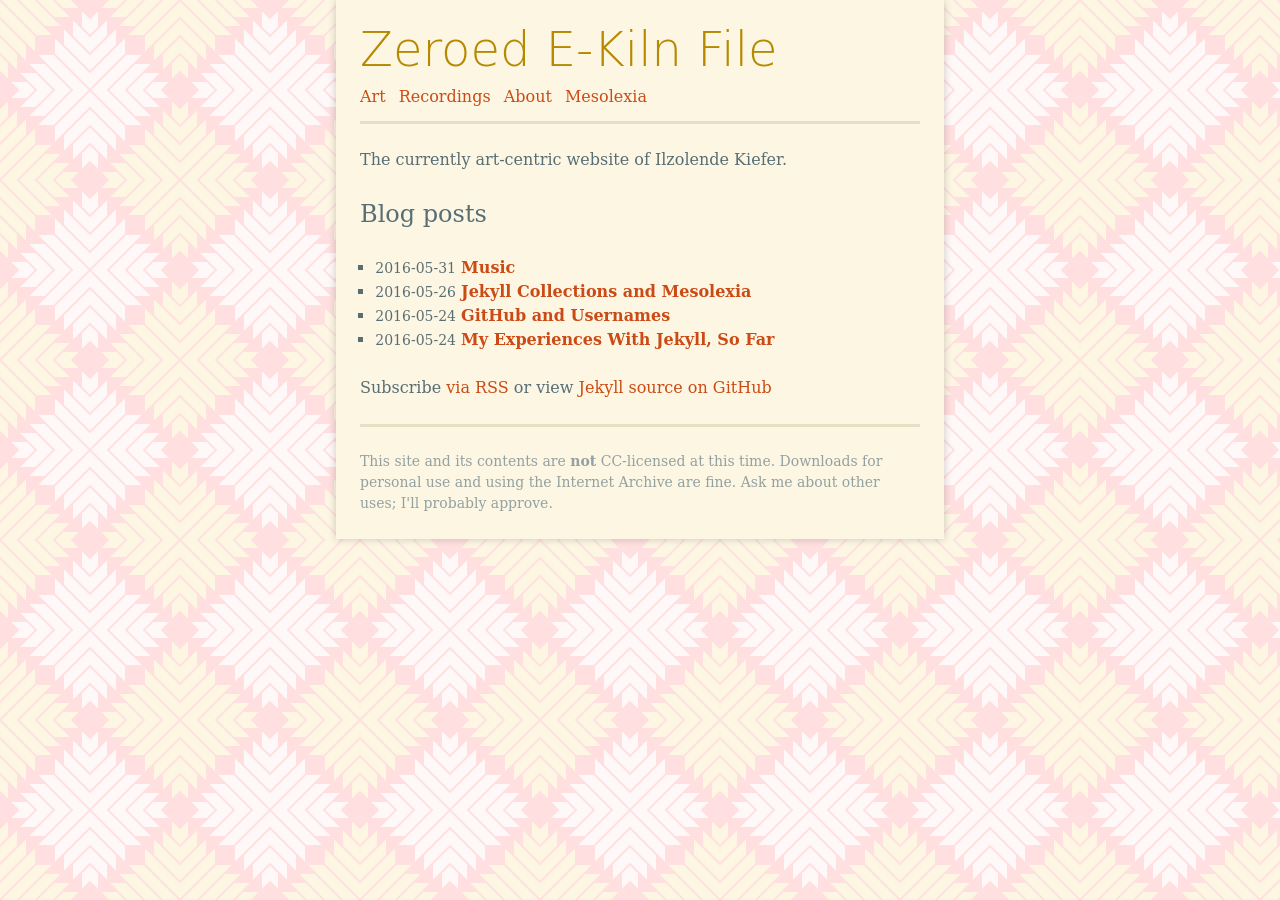
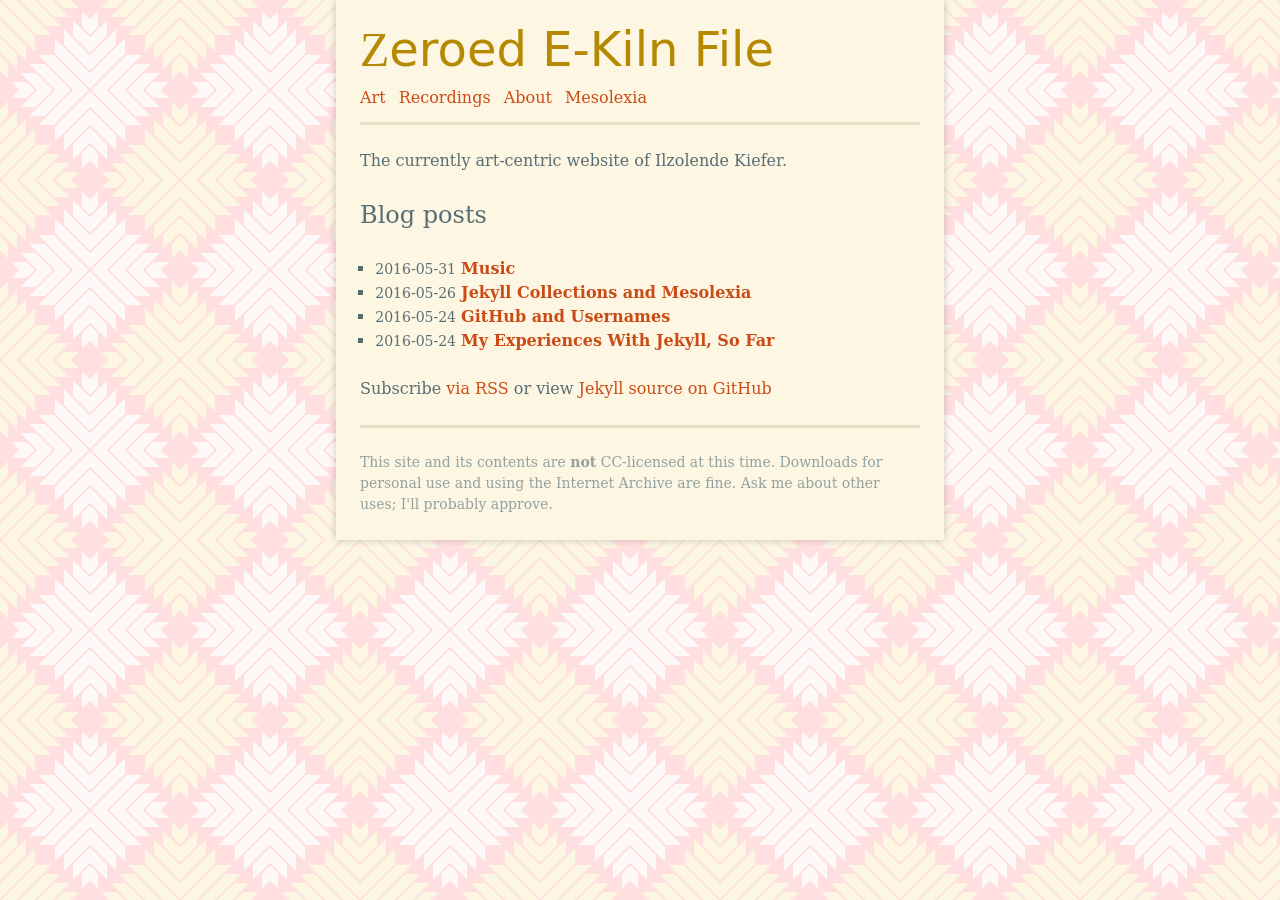
Before and after one commit to ilzolende/ilzolende.github.io, a Jekyll site: the page built from index.html, in a window 1280 px wide. Built offline with Jekyll 4.4.1, drawn with Linux system fonts in a browser that asks for light colours; some web fonts are replaced.

Commit message:
changed title font

```diff
--- a/_config.yml
+++ b/_config.yml
@@ -26,4 +26,4 @@ collections:
     output: true
 external_fonts:
   - url: "https://fontlibrary.org/face/dejavu-serif"
-  - url: "https://fontlibrary.org/face/grand-hotel"
+  - url: "https://fontlibrary.org/face/roundstyle"
--- a/css/main.scss
+++ b/css/main.scss
@@ -7,7 +7,7 @@
 $body-width: 35em;
 
 $base-font-family: "DejaVuSerifBook", "DejaVu Serif", Georgia, serif;
-$alt-font-family: "Grand Hotel", "DejaVu Sans", Verdana, sans-serif;
+$alt-font-family: "RoundStyleDecoBook", "DejaVu Sans", Verdana, sans-serif;
 $mono-font-family: "DejaVu Sans Mono", monospace;
 
 $base-font-size:   12pt;
@@ -23,6 +23,6 @@ $spacing-unit: $base-line-height * 1rem;
 @import "layout-audio-twocolumn";
 @import "syntax-highlighting";
 
-body>header>h1 {
-  font-weight: 200;
+body>header>h1::first-letter {
+  font-family: "RoundStyleBasicBook";
 }
```
